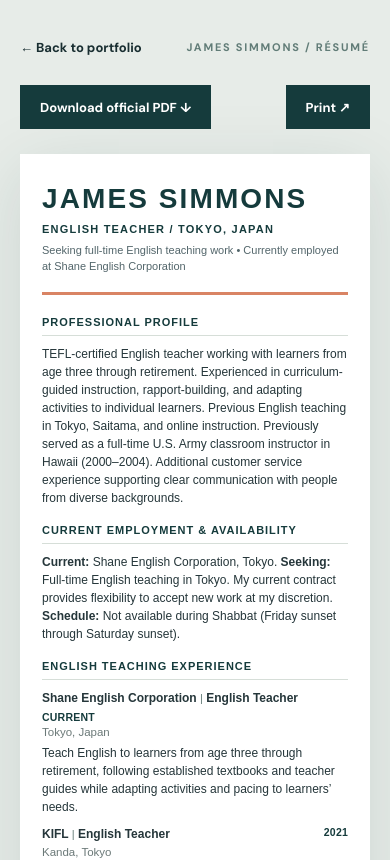
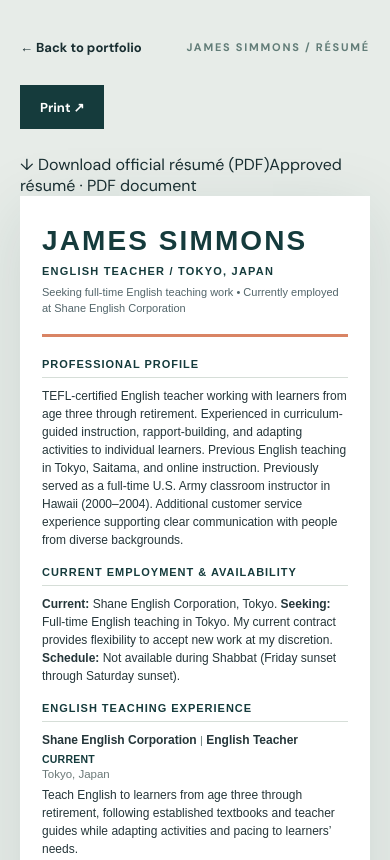
Before and after one commit to desukara/portfolio, a Next.js app: page /resume in a window 390 px wide. Shown: the top 860 px of the page. Built offline with nearby package versions, Linux system fonts and the light colour scheme; a web font is replaced by a local one.

Commit message:
Make official résumé PDF download prominent and mobile accessible

```diff
--- a/app/resume/page.tsx
+++ b/app/resume/page.tsx
@@ -23,8 +23,9 @@ export default function ResumePage() {
     <div className="resume-toolbar shell">
       <Link href="/">← Back to portfolio</Link>
       <span>JAMES SIMMONS / RÉSUMÉ</span>
-      <a className="resume-print-button" href="/resume/download">Download official PDF ↓</a><PrintResumeButton />
+      <PrintResumeButton />
     </div>
+    <div className="resume-download-banner shell"><a className="resume-download-primary" href="/resume/download" download="J_Simmons_Resume_2026.pdf">↓ Download official résumé (PDF)</a><span>Approved résumé · PDF document</span></div>
     <article className="resume-document cv" aria-label="James Simmons professional résumé">
       <header className="cv-header">
         <h1>JAMES SIMMONS</h1>
```
